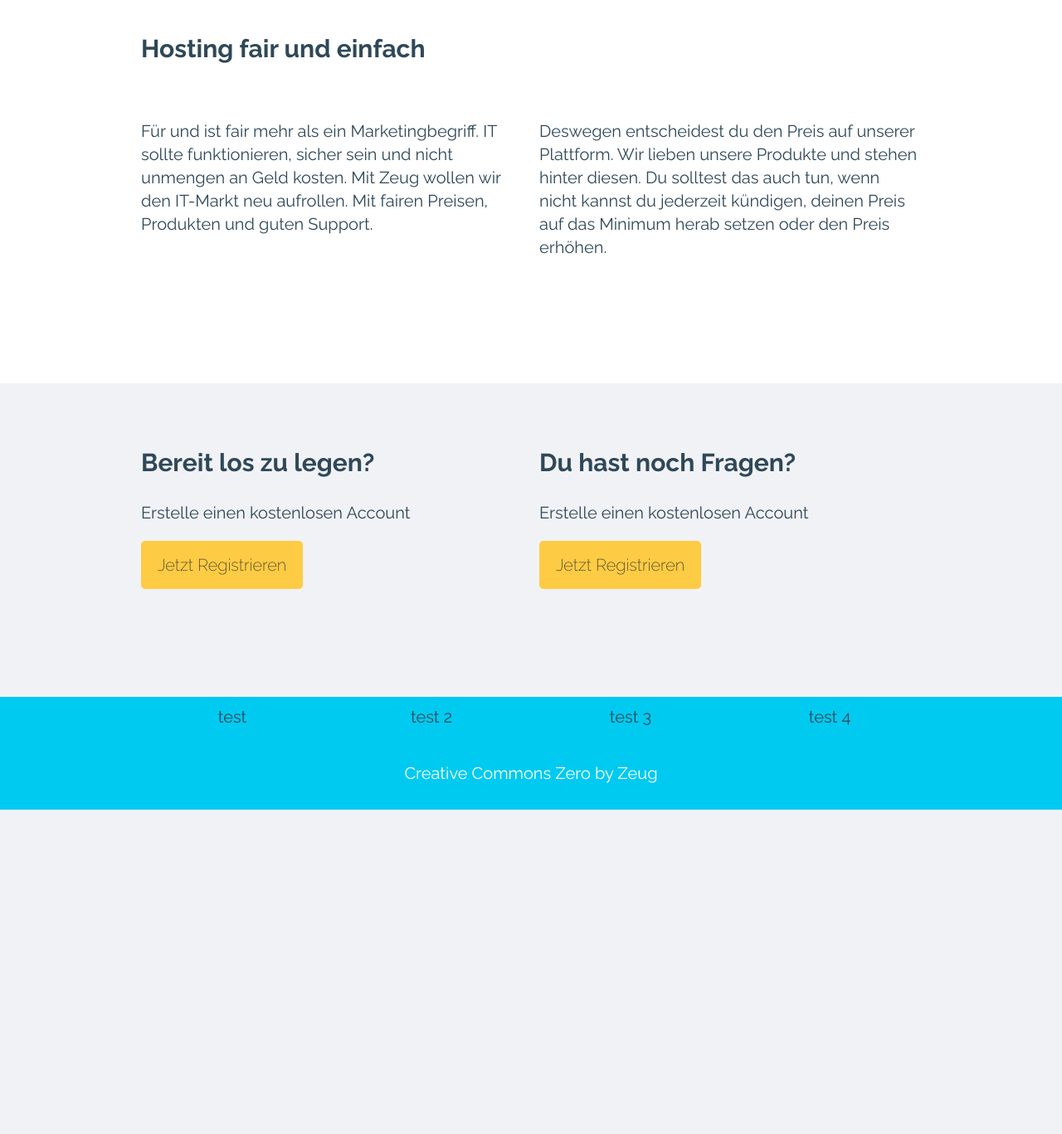
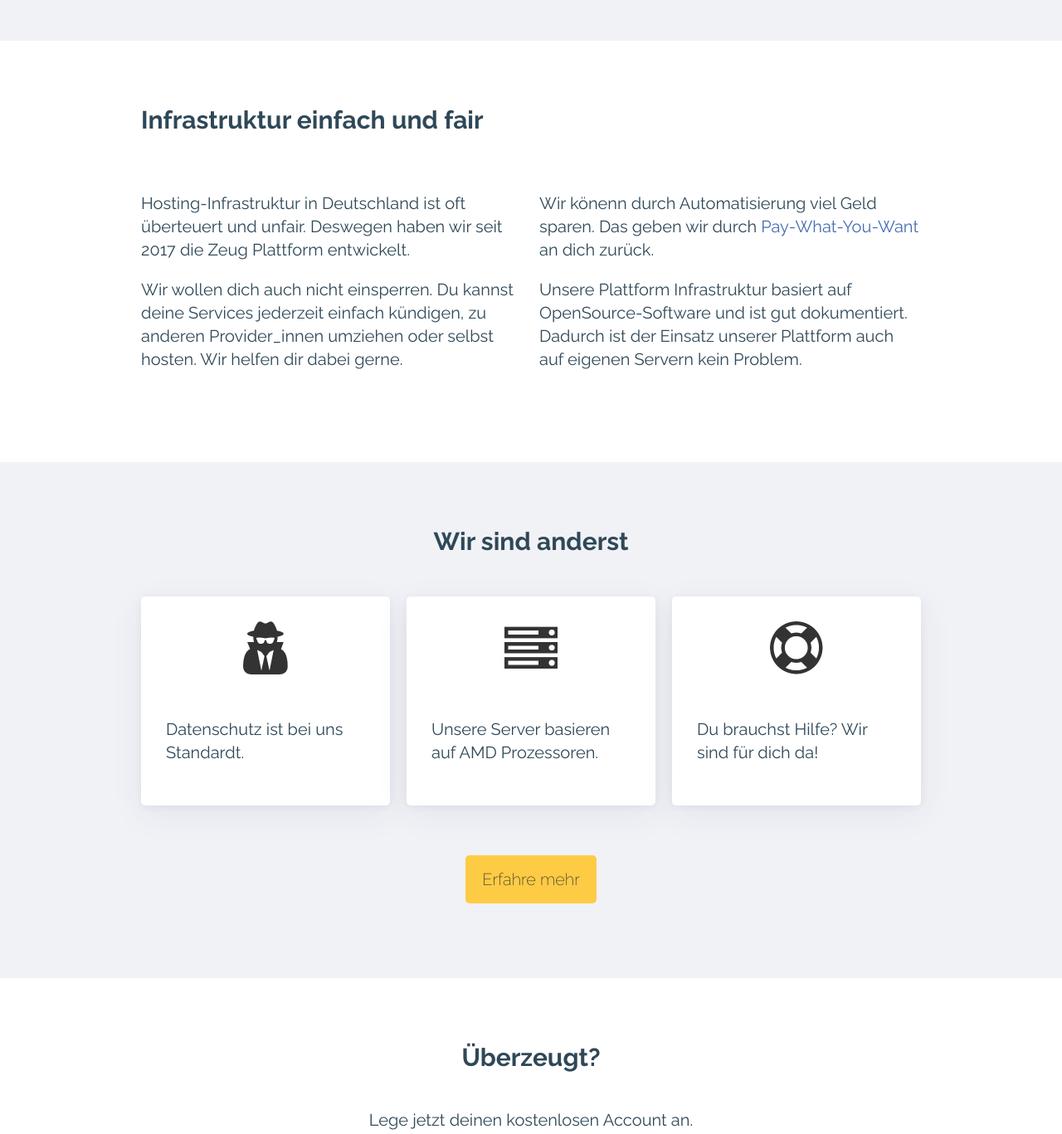
Before and after one commit to eclipse313/website, a plain HTML site: page index.html in a window 1280 px wide. Shown: the part 1112-2479 px from the top of the page at 83% size. Before the commit the page ends 2088 px from the top, so only its background shows below. Drawn offline with nearby package versions, Linux system fonts and the light colour scheme; files that its build step writes are made by us from their sources.

Commit message:
Add some elements to the homepage and style theme [WIP]

```diff
--- a/index.html
+++ b/index.html
@@ -26,6 +26,7 @@
                             <li><a href="#">Cloud Speicher</a></li>
                             <li><a href="#">Domains</a></li>
                             <li><a href="#">DNS</a></li>
+                            <li><a href="#">Wir</a></li>
                             <li><a href="#">Einloggen</a></li>
                         </ul>
                       </nav>
@@ -40,7 +41,7 @@
               <div class="row">
                 <div class="col col-6-of-12">
                   <h1>Hallo! Wir sind Zeug</h1>
-                  <p>Dein Provider für faire Produkte im Bereich der IT aus Hamburg. Für uns heißt fair mehr als für andere.</p>
+                  <p>Wir bringen Hosting-Infrastruktur die einfach und fair ist. Dabei setzen wir auf moderne Hardware, ein gutes Netzwerk und starke OpenSource Tools. </p>
                   <a href="#" class="btn">Mehr erfahren</a>
                 </div>
               </div>
@@ -58,12 +59,12 @@
 
                 <div class="col col-4-of-12">
                     <div class="product">
-                        <div class="product-header server">
+                        <div class="product-header">
                             <h3>vServer</h3>
                         </div>
 
                         <div class="product-content">
-                            <p>Dein Provider für faire Produkte im Bereich der IT aus Hamburg. Für uns heißt fair mehr als für andere.</p>
+                            <p>Dein Provider für faire Produkte im Bereich der IT aus Hamburg.</p>
                             <a href="#">Zum vServern</a>
                         </div>
                     </div>
@@ -71,12 +72,12 @@
 
                 <div class="col col-4-of-12">
                     <div class="product">
-                        <div class="product-header nextcloud">
+                        <div class="product-header">
                             <h3>Cloud Speicher</h3>
                         </div>
 
                         <div class="product-content">
-                            <p>Dein Provider für faire Produkte im Bereich der IT aus Hamburg. Für uns heißt fair mehr als für andere.</p>
+                            <p>Dein Provider für faire und einfache Infrastruktur aus Hamburg.</p>
                             <a href="#">Zum vServern</a>
                         </div>
                     </div>
@@ -84,84 +85,119 @@
 
                 <div class="col col-4-of-12">
                     <div class="product">
-                        <div class="product-header domain">
+                        <div class="product-header">
                             <h3>Domains</h3>
                         </div>
 
                         <div class="product-content">
-                            <p>Dein Provider für faire Produkte im Bereich der IT aus Hamburg. Für uns heißt fair mehr als für andere.</p>
+                            <p>Dein Provider für faire Produkte im Bereich der IT aus Hamburg.</p>
                             <a href="#">Zum vServern</a>
                         </div>
+                    </div>
+                </div>
+
+                <div class="col col-3-of-12 center">
+                  <a href="#" class="btn">Mehr Produkte</a>
+                </div>
+            </div>
+        </div>
+    </section>
+
+    <section class="white">
+        <div class="grid">
+            <div class="row">
+                <div class="col col-12-of-12">
+                    <h2>Infrastruktur einfach und fair</h2>
+                </div>
+
+                <div class="col col-6-of-12">
+                    <div class="content">
+                        <p>Hosting-Infrastruktur in Deutschland ist oft überteuert und unfair. Deswegen haben wir seit 2017 die Zeug Plattform entwickelt.</p>
+                        <p>Wir wollen dich auch nicht einsperren. Du kannst deine Services jederzeit einfach kündigen, zu anderen Provider_innen umziehen oder selbst hosten. Wir helfen dir dabei gerne.</p>
+                    </div>
+                </div>
+
+                <div class="col col-6-of-12">
+                    <div class="content">
+                        <p>Wir könenn durch Automatisierung viel Geld sparen. Das geben wir durch <a href="#">Pay-What-You-Want</a> an dich zurück.</p>
+                        <p>Unsere Plattform Infrastruktur basiert auf OpenSource-Software und ist gut dokumentiert. Dadurch ist der Einsatz unserer Plattform auch auf eigenen Servern kein Problem.</p>
                     </div>
                 </div>
             </div>
         </div>
     </section>
 
-    <section class="about">
+    <section class="weare">
       <div class="grid">
         <div class="row">
-                <div class="col col-12-of-12">
-                    <h2>Hosting fair und einfach</h2>
+          <div class="col col-12-of-12" style="text-align: center;">
+            <h2>Wir sind anderst</h2>
           </div>
 
-                <div class="col col-6-of-12">
-                    <div class="content">
-                        <p>Für und ist fair mehr als ein Marketingbegriff. IT sollte funktionieren, sicher sein und nicht unmengen an Geld kosten. Mit Zeug wollen wir den IT-Markt neu aufrollen. Mit fairen Preisen, Produkten und guten Support.</p>
+          <!-- Fair Standort Interface Support Datacenter Privacy -->
+
+          <div class="col col-4-of-12">
+              <div class="box">
+                  <div class="header" style="text-align: center;">
+                      <img src="assets/images/privacy.png" alt="" width="64px">
+                  </div>
+
+                  <div class="product-content">
+                      <p>Datenschutz ist bei uns Standardt.</p>
+                  </div>
               </div>
           </div>
 
-                <div class="col col-6-of-12">
-                    <div class="content">
-                        <p>Deswegen entscheidest du den Preis auf unserer Plattform. Wir lieben unsere Produkte und stehen hinter diesen. Du solltest das auch tun, wenn nicht kannst du jederzeit kündigen, deinen Preis auf das Minimum herab setzen oder den Preis erhöhen.</p>
+          <div class="col col-4-of-12">
+              <div class="box">
+                  <div class="header">
+                      <img src="assets/images/server.png" alt="" width="64px">
                   </div>
+
+                  <div class="product-content">
+                      <p>Unsere Server basieren auf AMD Prozessoren.</p>
+                  </div>
+              </div>
+          </div>
+
+          <div class="col col-4-of-12">
+              <div class="box">
+                  <div class="header">
+                      <img src="assets/images/support.png" alt="" width="64px">
+                  </div>
+
+                  <div class="product-content">
+                      <p>Du brauchst Hilfe? Wir sind für dich da!</p>
+                  </div>
+              </div>
+          </div>
+
+
+          <div class="col col-3-of-12 center">
+            <a href="#" class="btn">Erfahre mehr</a>
           </div>
         </div>
       </div>
     </section>
 
-    <section>
+    <section class="signup">
       <div class="grid">
         <div class="row">
-          <div class="col col-6-of-12">
-            <h2>Bereit los zu legen?</h2>
-            <p>Erstelle einen kostenlosen Account</p>
-            <a href="#" class="btn">Jetzt Registrieren</a>
-          </div>
-
-          <div class="col col-6-of-12">
-            <h2>Du hast noch Fragen?</h2>
-            <p>Erstelle einen kostenlosen Account</p>
-            <a href="#" class="btn">Jetzt Registrieren</a>
+          <div class="col col-6-of-12 center">
+            <h2>Überzeugt?</h2>
+            <p>Lege jetzt deinen kostenlosen Account an.</p>
+            <a href="#" class="btn">Account erstellen</a>
           </div>
         </div>
       </div>
     </section>
 
     <footer>
-      <div class="grid">
-        <div class="row">
-          <div class="col col-3-of-12">
-            test
-          </div>
-
-          <div class="col col-3-of-12">
-            test 2
-          </div>
-
-          <div class="col col-3-of-12">
-            test 3
-          </div>
-
-          <div class="col col-3-of-12">
-            test 4
-          </div>
-
-          <div class="col col-12-of-12">
-            <p>Creative Commons Zero by Zeug</p>
-          </div>
-        </div>
-      </div>
+      <ul>
+        <li><a href="#">Hausordnung</a></li>
+        <li><a href="#">Datenschutz</a></li>
+        <li><a href="#">Impressum</a></li>
+      </ul>
     </footer>
 </body>
 </html>
--- a/resources/abstracts/_variables.scss
+++ b/resources/abstracts/_variables.scss
@@ -20,7 +20,7 @@ $code-font-stack: 'Courier New', 'DejaVu Sans Mono', 'Bitstream Vera Sans Mono',
 /// Main brand color
 /// @type Color
 //$brand-color: #5D5AFD !default;
-$brand-color: #00CAF0 !default;
+$brand-color: #446CB3 !default;
 
 /// Copy text color
 /// @type Color
--- a/resources/pages/_home.scss
+++ b/resources/pages/_home.scss
@@ -3,6 +3,10 @@
 // -----------------------------------------------------------------------------
 body.home {
   background: #f1f2f6;
+
+  .center {
+    text-align: center;
+  }
 
   header {
     background: #446CB3;
@@ -38,10 +42,72 @@ body.home {
   }
 
   section {
-      padding: 5vh 0 15vh 0;
+      padding: 5vh 0 10vh 0;
 
-      &.about {
+      &.white {
         background: white;
+      }
+
+      &.signup {
+        text-align: center;
+        background: white;
+
+        h2 {
+          margin-bottom: 1.34em;
+        }
+
+        p {
+          margin-bottom: 2.68em;
+        }
+      }
+
+      &.products {
+
+        .product {
+          background: white;
+          border-radius: 5px;
+          padding: 30px;
+          box-shadow: 0 10px 40px 0 rgba(62,57,107,0.07),0 2px 9px 0 rgba(62,57,107,0.06);
+          transition: transform 0.2s ease, box-shadow 0.2s ease;
+          margin-bottom: 5vh;
+
+          &:hover {
+            transform: translateY(-5px) translateZ(0);
+            box-shadow: 0 16px 32px 0 rgba(62,57,107,0.28),0 0 0 transparent;
+          }
+
+          h3 {
+            margin-top: 0;
+          }
+        }
+      }
+
+      &.weare {
+
+        .box {
+          background: white;
+          border-radius: 5px;
+          padding: 30px;
+          box-shadow: 0 10px 40px 0 rgba(62,57,107,0.07),0 2px 9px 0 rgba(62,57,107,0.06);
+          transition: transform 0.2s ease, box-shadow 0.2s ease;
+          margin-bottom: 5vh;
+
+          &:hover {
+            transform: translateY(-5px) translateZ(0);
+            box-shadow: 0 16px 32px 0 rgba(62,57,107,0.28),0 0 0 transparent;
+          }
+
+          .header {
+              text-align: center;
+
+              img {
+                margin-top: 0;
+                margin-bottom: 25px;
+                width: 64px;
+                height: 64px;
+              }
+          }
+        }
       }
   }
 }
```
Lines whose indentation alone changed are shown as unchanged.
